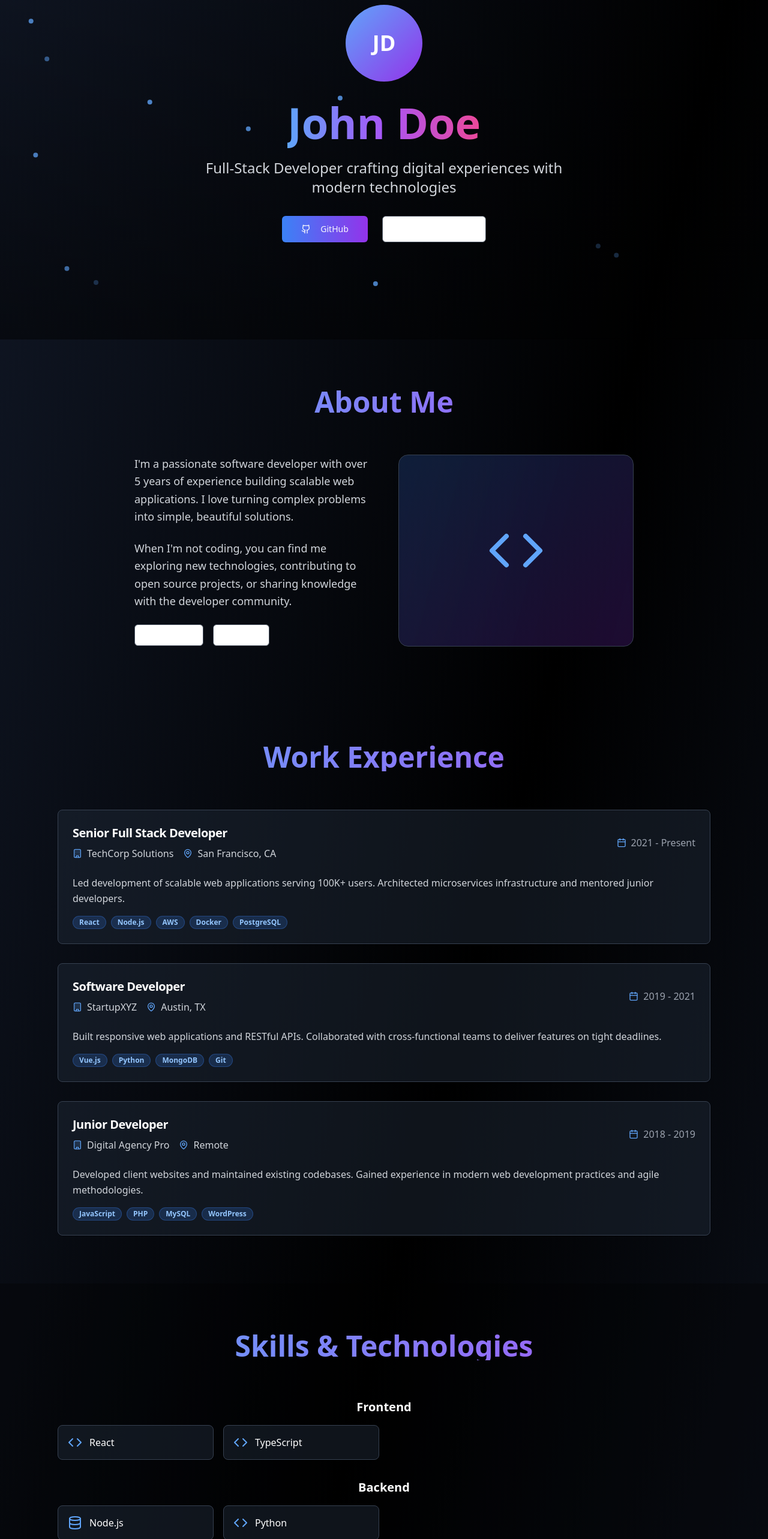
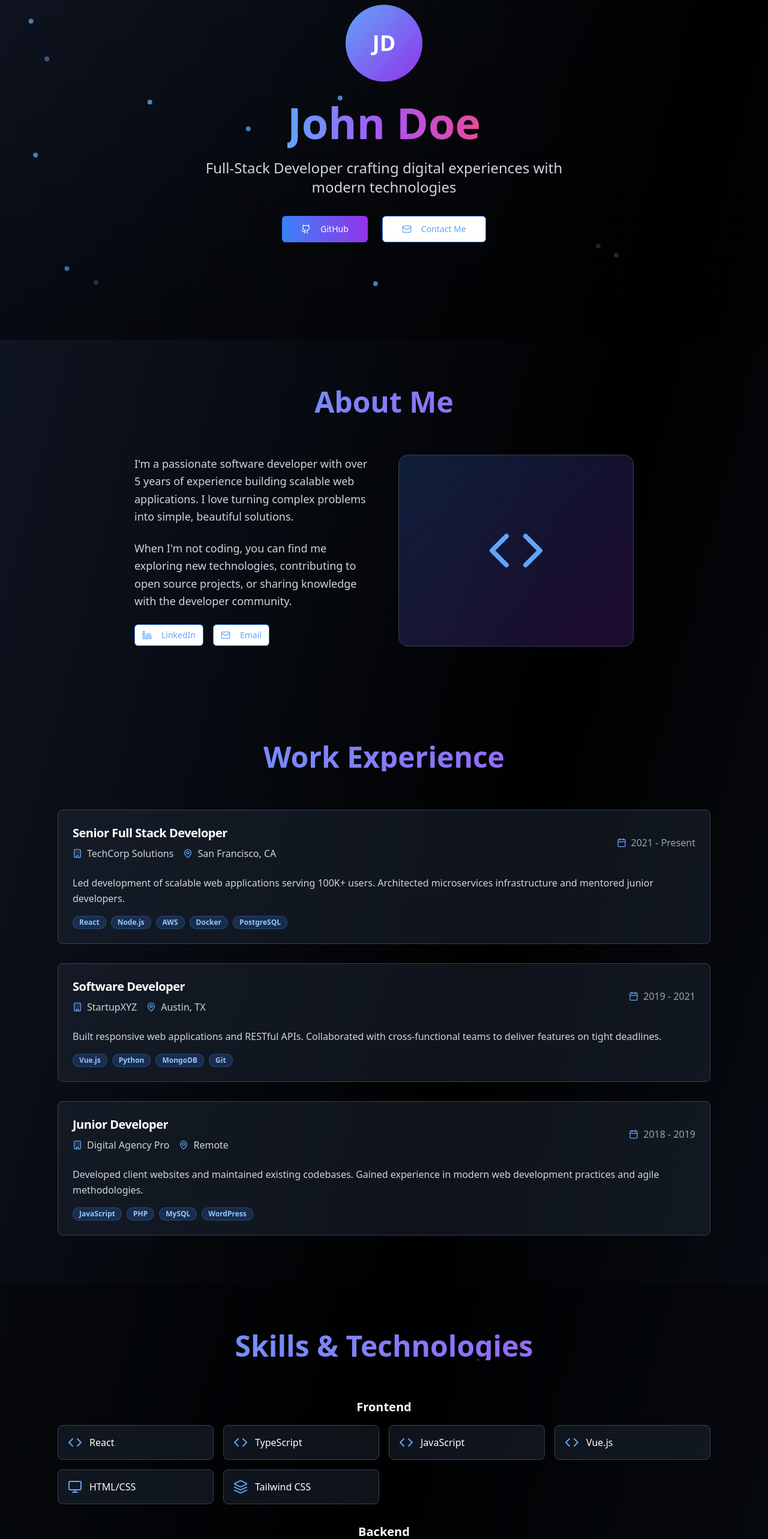
Before and after one commit to anutom20/Portfolio, a React (Vite) app: page / in a window 1280 px wide. Shown: the part 234-2800 px from the top of the page at 60% size. Built offline with nearby package versions, Linux system fonts and the light colour scheme.

Commit message:
Fix: Improve button text visibility and add icons
- Adjusted button styles for better text visibility.
- Added icons to technology badges in the skills section.

```diff
--- a/src/pages/Index.tsx
+++ b/src/pages/Index.tsx
@@ -1,5 +1,6 @@
+
 import { motion } from "framer-motion";
-import { Github, Linkedin, Mail, ExternalLink, Code, Database, Globe, Smartphone, Calendar, MapPin, Building } from "lucide-react";
+import { Github, Linkedin, Mail, ExternalLink, Code, Database, Globe, Smartphone, Calendar, MapPin, Building, Server, GitBranch, Container, Monitor, Layers, Terminal, Wrench, Cloud, Settings } from "lucide-react";
 import { Button } from "@/components/ui/button";
 import { Card, CardContent, CardDescription, CardHeader, CardTitle } from "@/components/ui/card";
 import { Badge } from "@/components/ui/badge";
@@ -13,16 +14,32 @@ const Index = () => {
   const skills = [
     { name: "React", icon: Code, category: "Frontend" },
     { name: "TypeScript", icon: Code, category: "Frontend" },
-    { name: "Node.js", icon: Database, category: "Backend" },
-    { name: "Python", icon: Code, category: "Backend" },
+    { name: "JavaScript", icon: Code, category: "Frontend" },
+    { name: "Vue.js", icon: Code, category: "Frontend" },
+    { name: "HTML/CSS", icon: Monitor, category: "Frontend" },
+    { name: "Tailwind CSS", icon: Layers, category: "Frontend" },
+    { name: "Node.js", icon: Server, category: "Backend" },
+    { name: "Python", icon: Terminal, category: "Backend" },
+    { name: "Express.js", icon: Server, category: "Backend" },
+    { name: "FastAPI", icon: Server, category: "Backend" },
+    { name: "REST APIs", icon: Globe, category: "Backend" },
+    { name: "GraphQL", icon: Database, category: "Backend" },
     { name: "PostgreSQL", icon: Database, category: "Database" },
     { name: "MongoDB", icon: Database, category: "Database" },
-    { name: "AWS", icon: Globe, category: "Cloud" },
-    { name: "Docker", icon: Globe, category: "DevOps" },
-    { name: "Kubernetes", icon: Globe, category: "DevOps" },
-    { name: "Git", icon: Code, category: "Tools" },
+    { name: "Redis", icon: Database, category: "Database" },
+    { name: "MySQL", icon: Database, category: "Database" },
+    { name: "AWS", icon: Cloud, category: "Cloud" },
+    { name: "Azure", icon: Cloud, category: "Cloud" },
+    { name: "Google Cloud", icon: Cloud, category: "Cloud" },
+    { name: "Docker", icon: Container, category: "DevOps" },
+    { name: "Kubernetes", icon: Settings, category: "DevOps" },
+    { name: "Jenkins", icon: Settings, category: "DevOps" },
+    { name: "GitHub Actions", icon: GitBranch, category: "DevOps" },
+    { name: "Terraform", icon: Settings, category: "DevOps" },
+    { name: "Git", icon: GitBranch, category: "Tools" },
     { name: "VS Code", icon: Code, category: "Tools" },
-    { name: "Jenkins", icon: Globe, category: "DevOps" }
+    { name: "Postman", icon: Globe, category: "Tools" },
+    { name: "Figma", icon: Wrench, category: "Tools" }
   ];
 
   const workExperience = [
@@ -182,11 +199,11 @@ const Index = () => {
             transition={{ delay: 0.8, duration: 0.6 }}
             className="flex justify-center space-x-6"
           >
-            <Button size="lg" className="bg-gradient-to-r from-blue-500 to-purple-600 hover:from-blue-600 hover:to-purple-700 transform hover:scale-105 transition-all duration-300">
+            <Button size="lg" className="bg-gradient-to-r from-blue-500 to-purple-600 hover:from-blue-600 hover:to-purple-700 text-white transform hover:scale-105 transition-all duration-300">
               <Github className="mr-2 h-5 w-5" />
               GitHub
             </Button>
-            <Button size="lg" variant="outline" className="border-gray-600 text-white hover:bg-white hover:text-black transform hover:scale-105 transition-all duration-300">
+            <Button size="lg" variant="outline" className="border-blue-500 text-blue-400 hover:bg-blue-500 hover:text-white transform hover:scale-105 transition-all duration-300">
               <Mail className="mr-2 h-5 w-5" />
               Contact Me
             </Button>
@@ -243,11 +260,11 @@ const Index = () => {
                   When I'm not coding, you can find me exploring new technologies, contributing to open source projects, or sharing knowledge with the developer community.
                 </p>
                 <div className="flex space-x-4">
-                  <Button variant="outline" size="sm" className="border-gray-600 text-white hover:bg-white hover:text-black">
+                  <Button variant="outline" size="sm" className="border-blue-500 text-blue-400 hover:bg-blue-500 hover:text-white">
                     <Linkedin className="mr-2 h-4 w-4" />
                     LinkedIn
                   </Button>
-                  <Button variant="outline" size="sm" className="border-gray-600 text-white hover:bg-white hover:text-black">
+                  <Button variant="outline" size="sm" className="border-blue-500 text-blue-400 hover:bg-blue-500 hover:text-white">
                     <Mail className="mr-2 h-4 w-4" />
                     Email
                   </Button>
@@ -429,11 +446,11 @@ const Index = () => {
                         ))}
                       </div>
                       <div className="flex space-x-3">
-                        <Button size="sm" variant="outline" className="border-gray-600 text-white hover:bg-white hover:text-black">
+                        <Button size="sm" variant="outline" className="border-blue-500 text-blue-400 hover:bg-blue-500 hover:text-white">
                           <Github className="mr-2 h-4 w-4" />
                           Code
                         </Button>
-                        <Button size="sm" className="bg-gradient-to-r from-blue-500 to-purple-600 hover:from-blue-600 hover:to-purple-700">
+                        <Button size="sm" className="bg-gradient-to-r from-blue-500 to-purple-600 hover:from-blue-600 hover:to-purple-700 text-white">
                           <ExternalLink className="mr-2 h-4 w-4" />
                           Live Demo
                         </Button>
@@ -510,7 +527,7 @@ const Index = () => {
                     />
                     <Button
                       type="submit"
-                      className="w-full bg-gradient-to-r from-blue-500 to-purple-600 hover:from-blue-600 hover:to-purple-700"
+                      className="w-full bg-gradient-to-r from-blue-500 to-purple-600 hover:from-blue-600 hover:to-purple-700 text-white"
                     >
                       Send Message
                     </Button>
```
